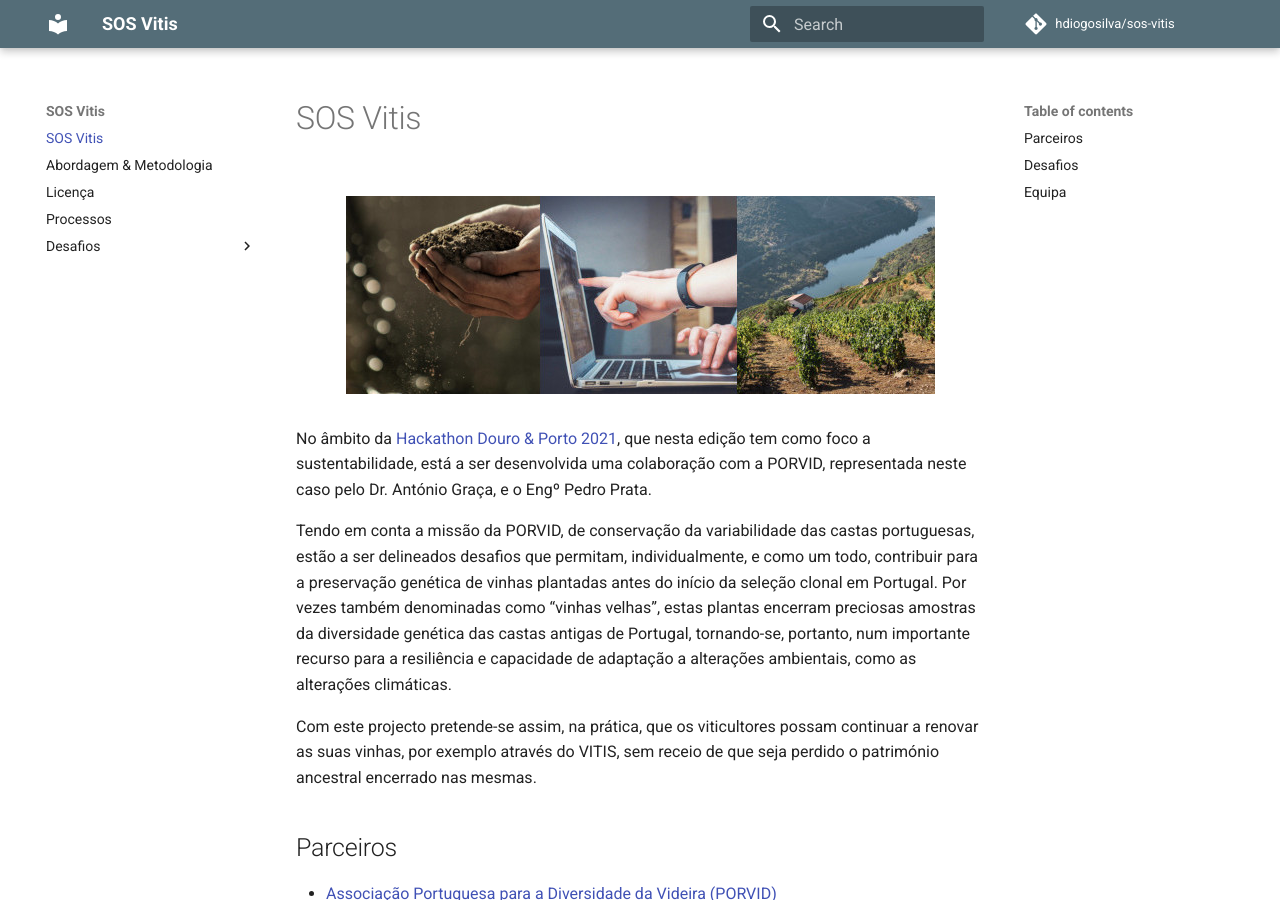
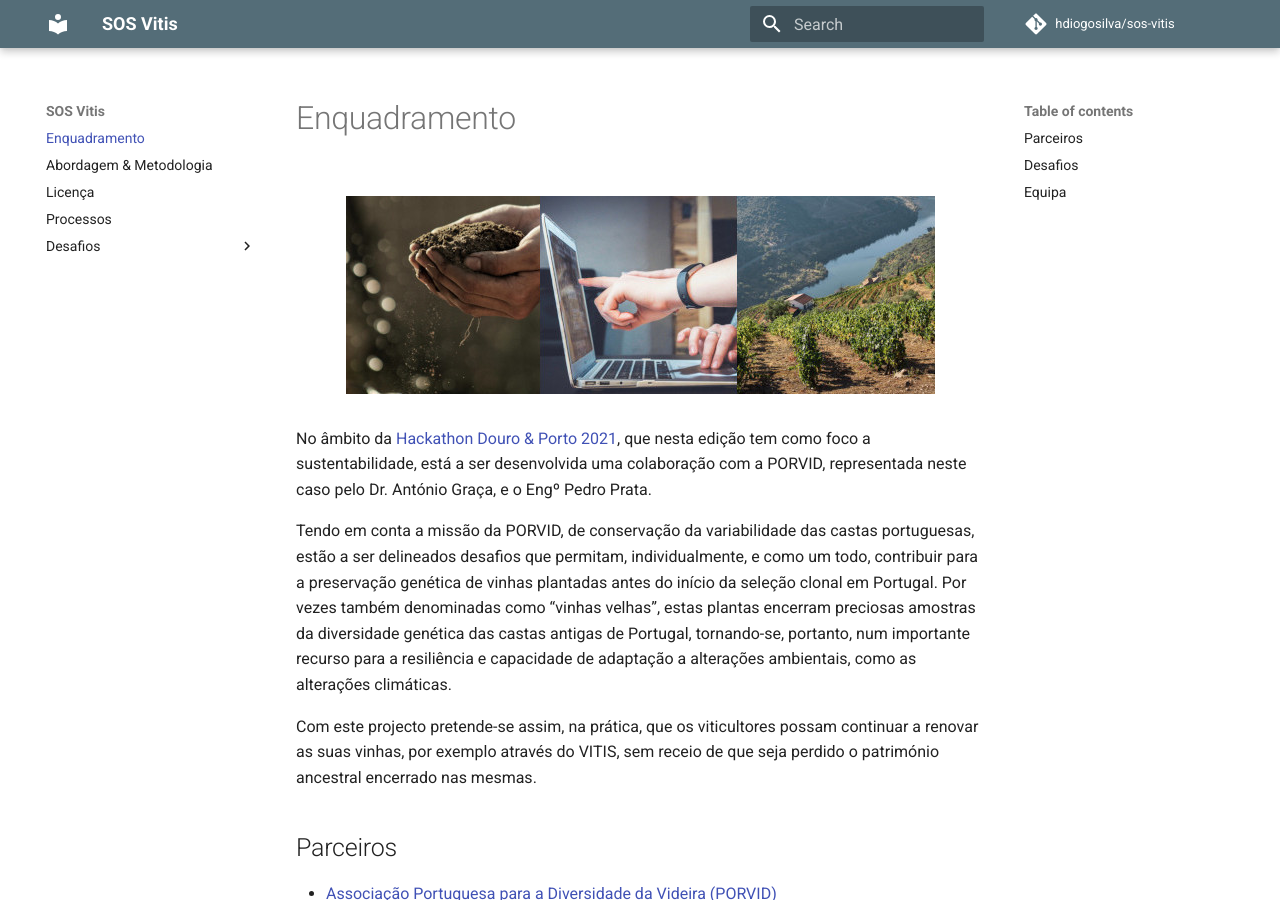
Before and after one commit to hdiogosilva/sos-vitis, an MkDocs documentation site: the page built from docs/index.md, in a window 1280 px wide and 900 px high. Built offline with MkDocs 1.6.1 and Material for MkDocs 9.7.7, drawn with Linux system fonts in a browser that asks for light colours; comment, search, counter and statistics services are not loaded.

Commit message:
Index para Enquadramento

```diff
--- a/docs/index.md
+++ b/docs/index.md
@@ -1,4 +1,4 @@
-# SOS Vitis
+# Enquadramento
 
 <figure markdown>
   ![SOS Vitis](img/home.jpg)
```
